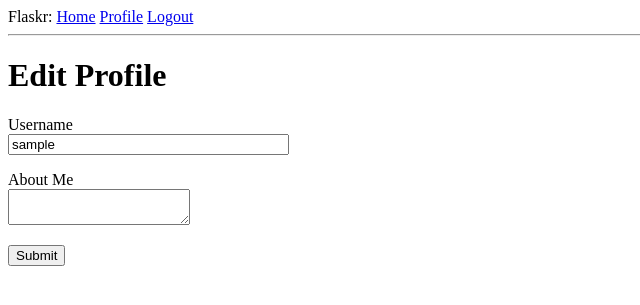
After one commit to NEvans85/flask_tutorial, a Flask app: page /edit_profile in a window 1280 px wide. The commit adds this page. Shown: the top 305 px of the page, without its empty margins (0-640 px from the left). Run offline with Flask 2, Linux system fonts and the light colour scheme; the visitor is signed in with stand-in values (Sample User, id 1); data comes from the database, SQL or seed files in the repository.

Commit message:
add edit profile page

```diff
--- a/app/forms.py
+++ b/app/forms.py
@@ -1,6 +1,6 @@
 from flask_wtf import FlaskForm
-from wtforms import StringField, BooleanField, PasswordField, SubmitField
-from wtforms.validators import DataRequired, ValidationError, Email, EqualTo
+from wtforms import StringField, BooleanField, PasswordField, SubmitField, TextAreaField
+from wtforms.validators import DataRequired, ValidationError, Email, EqualTo, Length
 from app.models import User
 
 class LoginForm(FlaskForm):
@@ -25,3 +25,8 @@ class RegistrationForm(FlaskForm):
         user = User.query.filter_by(email=email.data).first()
         if user is not None:
             raise ValidationError('Please use a different email address.')
+
+class EditProfileForm(FlaskForm):
+    username = StringField('Username', validators=[DataRequired()])
+    about_me = TextAreaField('About Me', validators=[Length(min=0, max=140)])
+    submit = SubmitField('Submit')
--- a/app/models.py
+++ b/app/models.py
@@ -2,6 +2,7 @@ from app import db, login
 from datetime import datetime
 from werkzeug.security import generate_password_hash, check_password_hash
 from flask_login import UserMixin
+from hashlib import md5
 
 @login.user_loader
 def load_user(id):
@@ -13,6 +14,8 @@ class User(UserMixin, db.Model):
     email = db.Column(db.String(128), index=True, unique=True)
     password_hash = db.Column(db.String(128))
     posts = db.relationship('Post', backref='author', lazy='dynamic')
+    about_me = db.Column(db.String(140))
+    last_seen = db.Column(db.DateTime, default=datetime.utcnow)
 
     def __repr__(self):
         return '<User {}>'.format(self.username)
@@ -23,6 +26,10 @@ class User(UserMixin, db.Model):
     def check_password(self, password):
         return check_password_hash(self.password_hash, password)
 
+    def avatar(self, size):
+        digest = md5(self.email.lower().encode('utf-8')).hexdigest()
+        return 'https://www.gravatar.com/avatar/{}?d=identicon&s={}'.format(digest, size)
+
 class Post(db.Model):
     id = db.Column(db.Integer, primary_key=True)
     body = db.Column(db.String(140))
--- a/app/routes.py
+++ b/app/routes.py
@@ -1,9 +1,16 @@
 from app import app, db
 from flask import render_template, flash, redirect, url_for, request
-from app.forms import LoginForm, RegistrationForm
+from app.forms import LoginForm, RegistrationForm, EditProfileForm
 from flask_login import current_user, login_user, login_required, logout_user
 from app.models import User
 from werkzeug.urls import url_parse
+from datetime import datetime
+
+@app.before_request
+def before_request():
+    if current_user.is_authenticated:
+        current_user.last_seen = datetime.utcnow()
+        db.session.commit()
 
 @app.route('/')
 @app.route('/index')
@@ -56,3 +63,28 @@ def register():
         flash('Congratulations, you are now a registered user!')
         return redirect(url_for('login'))
     return render_template('register.html', title='Register', form=form)
+
+@app.route('/user/<username>')
+@login_required
+def user(username):
+    user = User.query.filter_by(username=username).first_or_404()
+    posts = [
+        {'author': user, 'body': 'Test post #1'},
+        {'author': user, 'body': 'Test post #2'}
+    ]
+    return render_template('user.html', user=user, posts=posts)
+
+@app.route('/edit_profile', methods=['GET', 'POST'])
+@login_required
+def edit_profile():
+    form = EditProfileForm()
+    if form.validate_on_submit():
+        current_user.username = form.username.data
+        current_user.about_me = form.about_me.data
+        db.session.commit()
+        flash('Your changes have been saved.')
+        return redirect(url_for('edit_profile'))
+    elif request.method == 'GET':
+        form.username.data = current_user.username
+        form.about_me.data = current_user.about_me
+    return render_template('edit_profile.html', title='Edit Profile', form=form)
--- /dev/null
+++ b/app/templates/_post.html
@@ -0,0 +1,6 @@
+<table>
+  <tr valign="top">
+    <td><img src="{{ post.author.avatar(36) }}"></td>
+    <td>{{ post.author.username }} says:<br>{{ post.body }}</td>
+  </tr>
+</table>
--- a/app/templates/base.html
+++ b/app/templates/base.html
@@ -19,6 +19,7 @@
       {% if current_user.is_anonymous %}
       <a href={{ url_for('login') }}>Login</a>
       {% else %}
+      <a href={{ url_for('user', username=current_user.username) }}>Profile</a>
       <a href={{ url_for('logout') }}>Logout</a>
       {% endif %}
     </div>
--- /dev/null
+++ b/app/templates/edit_profile.html
@@ -0,0 +1,23 @@
+{% extends "base.html" %}
+
+{% block content %}
+  <h1>Edit Profile</h1>
+  <form action="" method="post">
+    {{ form.hidden_tag() }}
+    <p>
+      {{ form.username.label }}<br>
+      {{ form.username(size=32) }}<br>
+      {% for error in form.username.errors %}
+      <span style="color: red;">[{{ error }}]</span>
+      {% endfor %}
+    </p>
+    <p>
+      {{ form.about_me.label }}<br>
+      {{ form.about_me(size=32) }}<br>
+      {% for error in form.about_me.errors %}
+      <span style="color: red;">[{{ error }}]</span>
+      {% endfor %}
+    </p>
+    <p>{{ form.submit() }}</p>
+  </form>
+{% endblock %}
```
Also changed, not shown: app/templates/user.html (added, +21 -0 lines), migrations/versions/5dfb9f2cd37a_add_last_seen_and_about_meo_user_model.py (added, +30 -0 lines).
